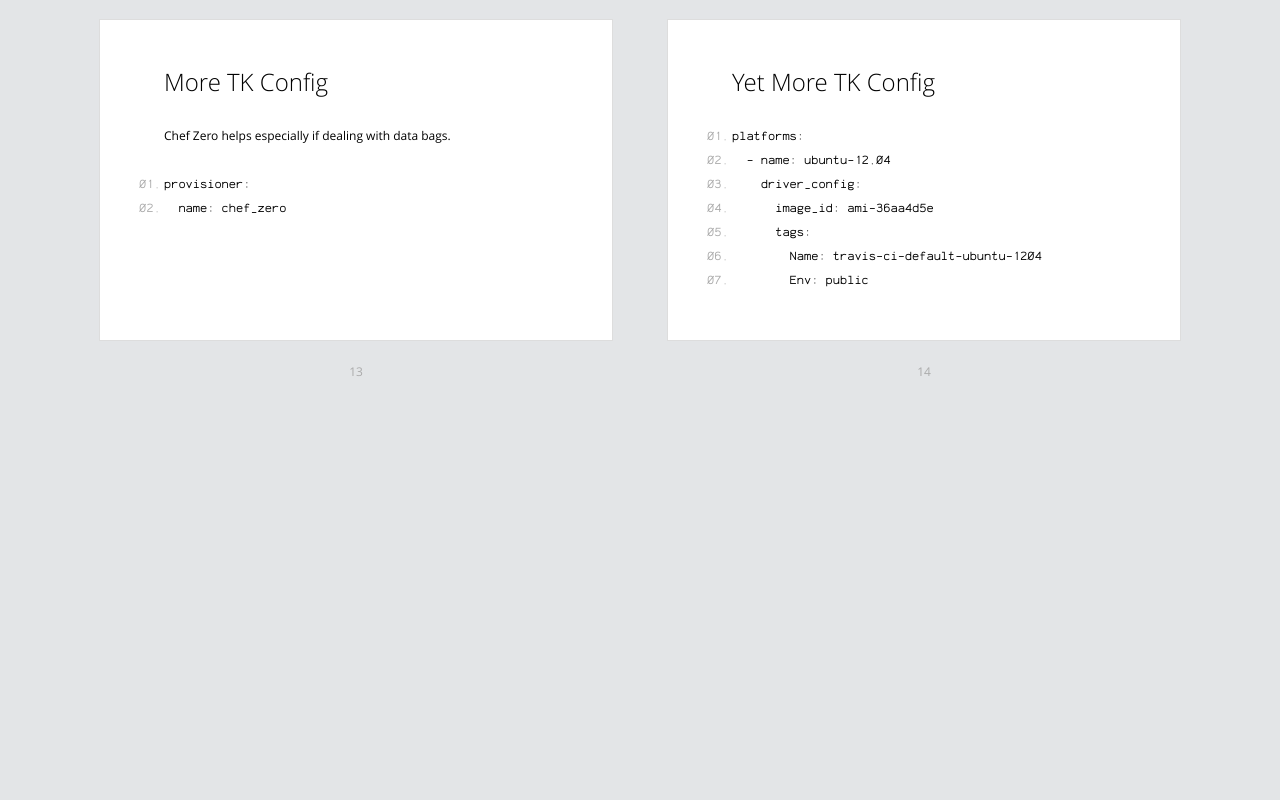
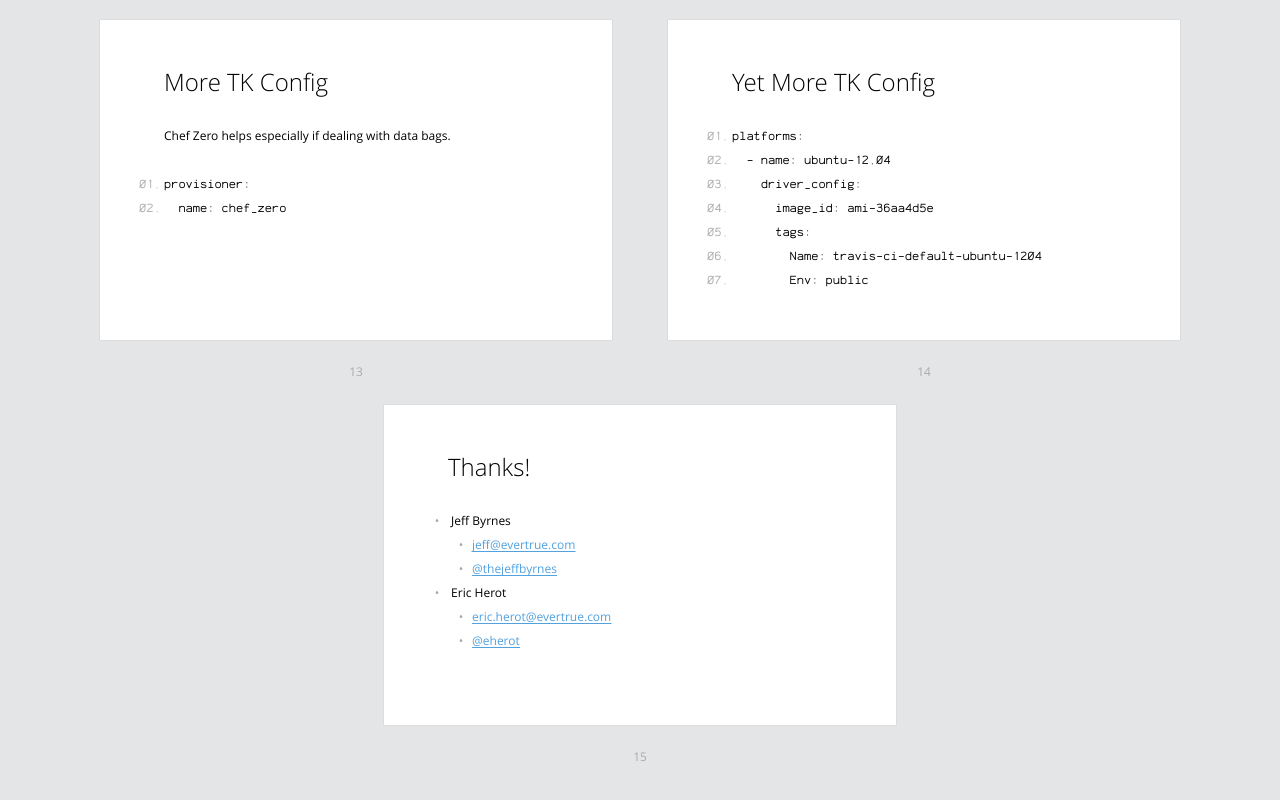
Before and after one commit to evertrue/test-kitchen-travis-slides, a plain HTML site: page index.html in a window 1280 px wide. Shown: the part 2516-3316 px from the top of the page. Before the commit the page ends 2971 px from the top, so only its background shows below. Drawn offline with Linux system fonts and the light colour scheme.

Commit message:
Add Thanks slide

```diff
--- a/index.html
+++ b/index.html
@@ -248,6 +248,31 @@
             </pre>
         </div>
     </section>
+
+    <section class="slide">
+        <div>
+            <h2>Thanks!</h2>
+
+            <ul>
+                <li>
+                    Jeff Byrnes
+                    <ul>
+                        <li><a href="mailto:jeff@evertrue.com">jeff@evertrue.com</a></li>
+                        <li><a href="http://twitter.com/thejeffbyrnes">@thejeffbyrnes</a></li>
+                    </ul>
+                </li>
+
+                <li>
+                    Eric Herot
+                    <ul>
+                        <li><a href="mailto:eric.herot@evertrue.com">eric.herot@evertrue.com</a></li>
+                        <li><a href="http://twitter.com/eherot">@eherot</a></li>
+                    </ul>
+                </li>
+            </ul>
+        </div>
+    </section>
+
     <div class="progress"><div></div></div>
     <script src="shower/shower.min.js"></script>
     <!-- © 2014 EverTrue -->
```
